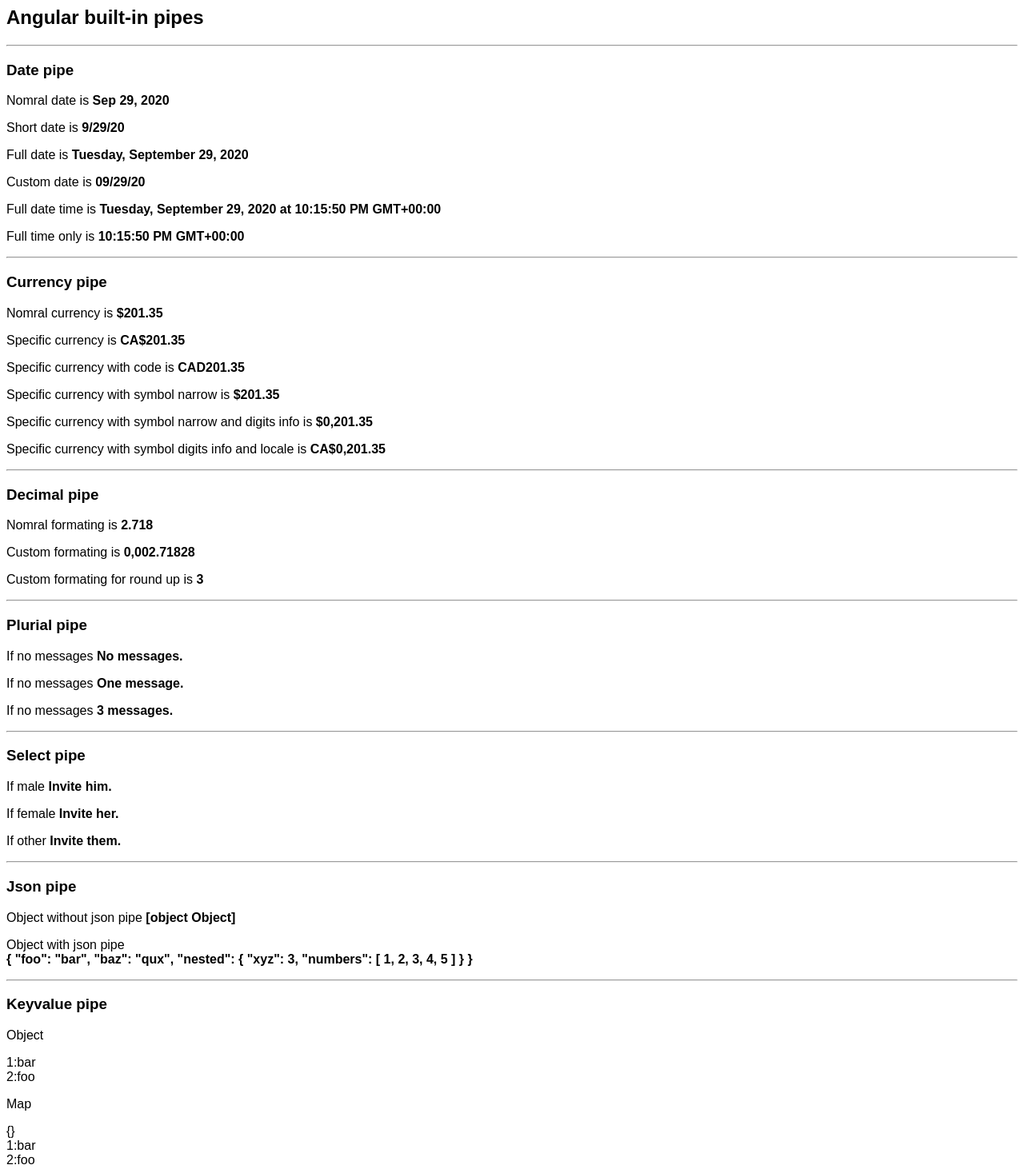
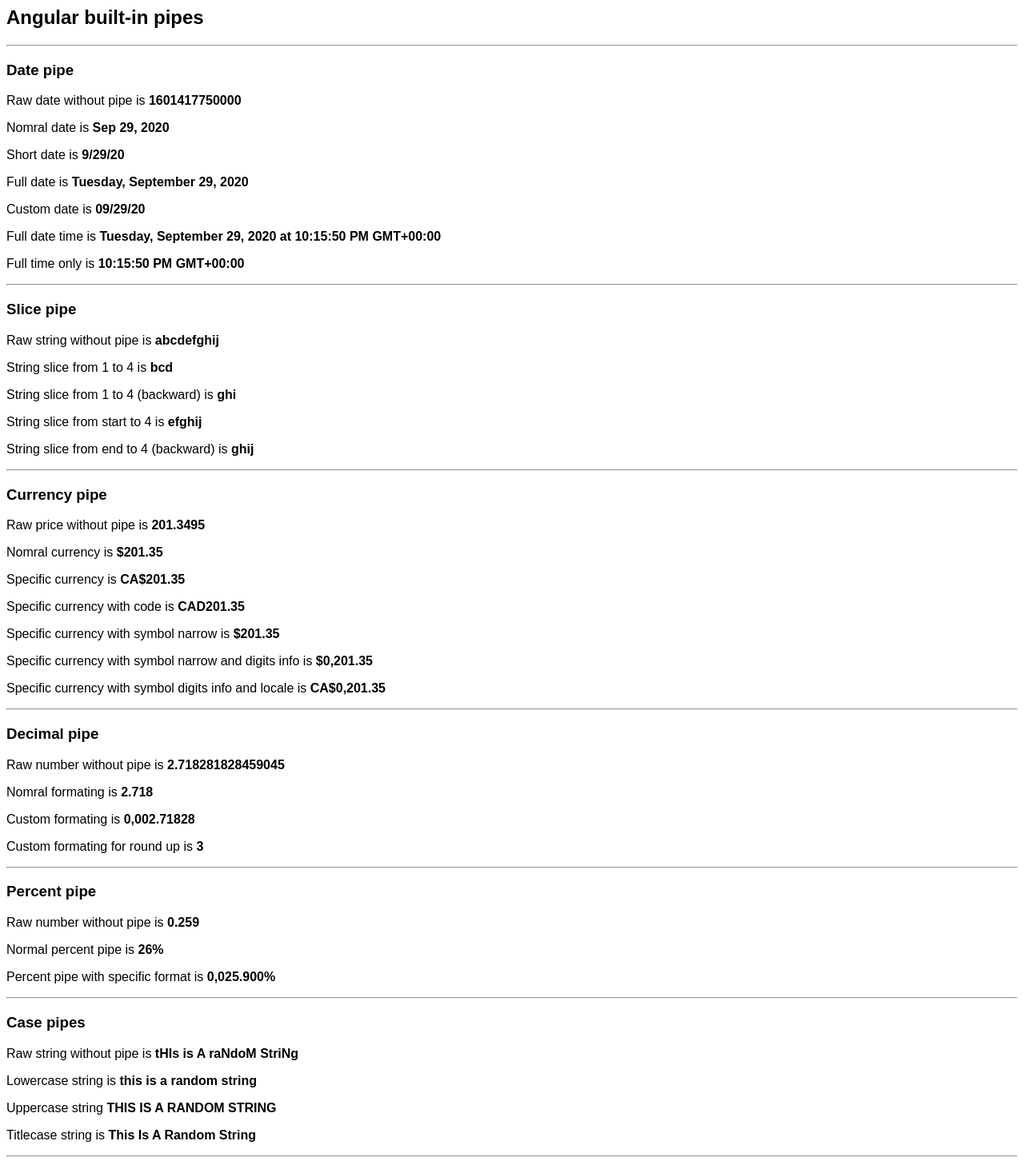
Before and after one commit to encetroc/angular-component-pipes, an Angular app: page / in a window 1280 px wide. Shown: the top 1467 px of the page at 80% size. Built offline with nearby package versions, Linux system fonts and the light colour scheme.

Commit message:
7 files modified, 3 added

```diff
--- a/src/app/app.component.html
+++ b/src/app/app.component.html
@@ -2,9 +2,15 @@
 <hr>
 <date-pipe></date-pipe>
 <hr>
+<slice-pipe></slice-pipe>
+<hr>
 <currency-pipe></currency-pipe>
 <hr>
 <decimal-pipe></decimal-pipe>
+<hr>
+<percent-pipe></percent-pipe>
+<hr>
+<case-pipe></case-pipe>
 <hr>
 <plurial-pipe></plurial-pipe>
 <hr>
--- /dev/null
+++ b/src/app/case-pipe.component.ts
@@ -0,0 +1,15 @@
+import { Component } from "@angular/core";
+
+@Component({
+  selector: "case-pipe",
+  template: `
+    <h3>Case pipes</h3>
+    <p> Raw string without pipe is <b> {{str}} </b> </p>
+    <p> Lowercase string  is <b> {{str | lowercase}} </b> </p>
+    <p> Uppercase string <b> {{str | uppercase}} </b> </p>
+    <p> Titlecase string is <b> {{str | titlecase}} </b> </p>
+  `
+})
+export class CasePipeComponent {
+  str = 'tHIs is A raNdoM StriNg'
+}
--- a/src/app/currency-pipe.component.ts
+++ b/src/app/currency-pipe.component.ts
@@ -4,6 +4,7 @@
   selector: "currency-pipe",
   template: `
     <h3>Currency pipe</h3>
+    <p> Raw price without pipe is <b> {{price}} </b> </p>
     <p> Nomral currency is <b> {{price | currency}} </b> </p>
     <p> Specific currency is <b> {{price | currency: 'CAD'}} </b> </p>
     <p> Specific currency with code is <b> {{price | currency: 'CAD' : 'code'}} </b> </p>
--- a/src/app/date-pipe.component.ts
+++ b/src/app/date-pipe.component.ts
@@ -4,6 +4,7 @@
   selector: "date-pipe",
   template: `
     <h3>Date pipe</h3>
+    <p> Raw date without pipe is <b> {{date}} </b> </p>
     <p> Nomral date is <b> {{date | date}} </b> </p>
     <p> Short date is <b> {{date | date:'shortDate'}} </b> </p>
     <p> Full date is <b> {{date | date:'fullDate'}} </b> </p>
--- a/src/app/decimal-pipe.component.ts
+++ b/src/app/decimal-pipe.component.ts
@@ -4,6 +4,7 @@
   selector: "decimal-pipe",
   template: `
     <h3>Decimal pipe</h3>
+    <p> Raw number without pipe is <b> {{num}} </b> </p>
     <p> Nomral formating is <b> {{num | number}} </b> </p>
     <p> Custom formating is <b> {{num | number: '4.5-5'}} </b> </p>
     <p> Custom formating for round up is <b> {{num | number: '1.0-0'}} </b> </p>
--- a/src/app/key-value-pipe.component.ts
+++ b/src/app/key-value-pipe.component.ts
@@ -4,19 +4,10 @@
   selector: 'key-value-pipe',
   template: `
     <h3>Keyvalue pipe</h3>
-    <span>
-      <p>Object</p>
-      <div *ngFor="let item of object | keyvalue">
-        {{item.key}}:{{item.value}}
-      </div>
-      <p>Map</p>
-      <div>
-        {{map | json}}
-      </div>
-      <div *ngFor="let item of map | keyvalue">
-        {{item.key}}:{{item.value}}
-      </div>
-    </span>
+    <p> Object without keyvalue pipe <b> {{object | json }} </b> </p>
+    <p> Object with keyvalue pipe <b> {{object | keyvalue | json }} </b> </p>
+    <p> Map without keyvalue pipe <b> {{map | json }} </b> </p>
+    <p> Map with keyvalue pipe <b> {{map | keyvalue | json }} </b> </p>
   `
 })
 export class KeyValuePipeComponent {
--- /dev/null
+++ b/src/app/percent-pipe.component.ts
@@ -0,0 +1,14 @@
+import { Component } from "@angular/core";
+
+@Component({
+  selector: "percent-pipe",
+  template: `
+    <h3>Percent pipe</h3>
+    <p> Raw number without pipe is <b> {{num}} </b> </p>
+    <p> Normal percent pipe is <b> {{num | percent}} </b> </p>
+    <p> Percent pipe with specific format is <b> {{num | percent:'4.3-5'}} </b> </p>
+  `
+})
+export class PercentPipeComponent {
+  num = 0.259
+}
--- a/src/app/plurial-pipe.component.ts
+++ b/src/app/plurial-pipe.component.ts
@@ -5,8 +5,8 @@
   template: `
     <h3>Plurial pipe</h3>
     <p> If no messages <b> {{noMessages.length | i18nPlural: messageMapping}} </b> </p>
-    <p> If no messages <b> {{oneMessage.length | i18nPlural: messageMapping}} </b> </p>
-    <p> If no messages <b> {{manyMessages.length | i18nPlural: messageMapping}} </b> </p>
+    <p> If one message <b> {{oneMessage.length | i18nPlural: messageMapping}} </b> </p>
+    <p> If more than one message <b> {{manyMessages.length | i18nPlural: messageMapping}} </b> </p>
   `
 })
 export class PlurialPipeComponent {
--- /dev/null
+++ b/src/app/slice-pipe.component.ts
@@ -0,0 +1,16 @@
+import { Component } from "@angular/core";
+
+@Component({
+  selector: "slice-pipe",
+  template: `
+    <h3>Slice pipe</h3>
+    <p> Raw string without pipe is <b> {{str}} </b> </p>
+    <p> String slice from 1 to 4 is <b> {{str | slice:1:4}} </b> </p>
+    <p> String slice from 1 to 4 (backward) is <b> {{str | slice:-4:-1}} </b> </p>
+    <p> String slice from start to 4 is <b> {{str | slice:4}} </b> </p>
+    <p> String slice from end to 4 (backward) is <b> {{str | slice:-4}} </b> </p>
+  `
+})
+export class SlicePipeComponent {
+  str = 'abcdefghij'
+}
```
Also changed, not shown: src/app/app.module.ts (+7 -1 lines).
